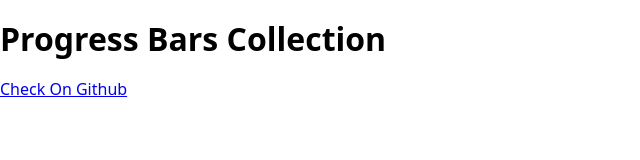
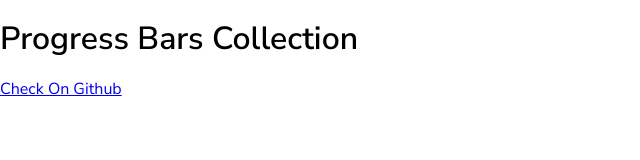
Before and after one commit to nat-davydova/progress-bars-collection, a website: page index.html in a window 1280 px wide. Shown: the whole page, without its empty margins (0-640 px from the left). Drawn offline with nearby package versions, Linux system fonts and the light colour scheme.

Commit message:
feat: add google font

```diff
--- a/index.html
+++ b/index.html
@@ -2,9 +2,12 @@
 <html lang="en">
   <head>
     <meta charset="UTF-8" />
+    <meta name="viewport" content="width=device-width, initial-scale=1.0" />
     <link rel="icon" type="image/svg+xml" href="/progress.svg" />
     <link rel="stylesheet" href="src/style.css">
-    <meta name="viewport" content="width=device-width, initial-scale=1.0" />
+    <link rel="preconnect" href="https://fonts.googleapis.com">
+    <link rel="preconnect" href="https://fonts.gstatic.com" crossorigin>
+    <link href="https://fonts.googleapis.com/css2?family=Nunito+Sans:opsz,wght@6..12,400;6..12,500;6..12,600&display=swap" rel="stylesheet">
     <title>Progress Bars Collection</title>
   </head>
   <body>
--- a/src/style.css
+++ b/src/style.css
@@ -1 +1,6 @@
 @import 'node_modules/modern-normalize/modern-normalize.css';
+
+html,
+body {
+    font-family: 'Nunito Sans', sans-serif;
+}
```
